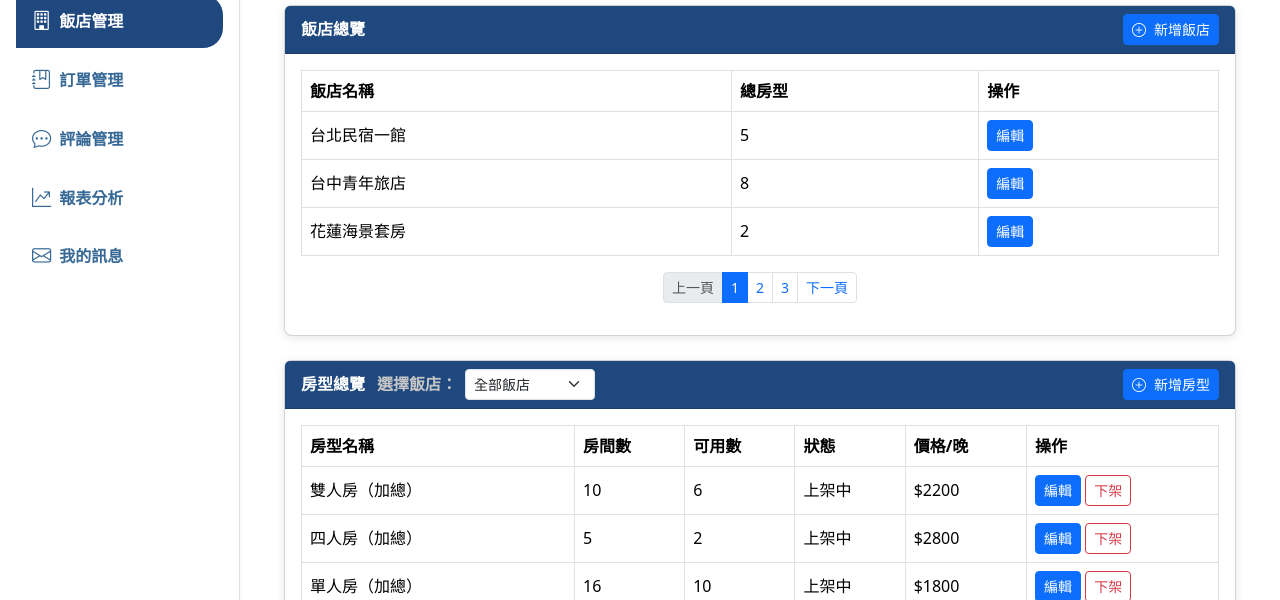
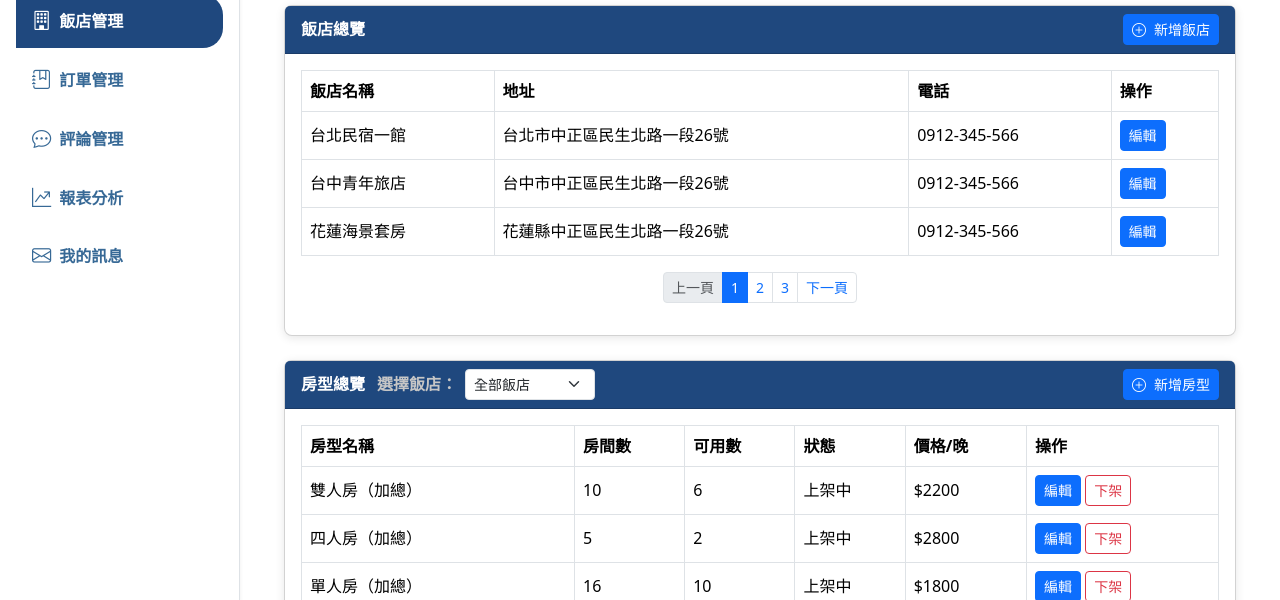
Before and after one commit to untiok4520/Staytion_frontend, a plain HTML site: page pages/hotel_management.html in a window 1280 px wide. Shown: the part 200-800 px from the top of the page. Drawn offline with nearby package versions, Linux system fonts and the light colour scheme; some icons are missing.

Commit message:
新增電話

```diff
--- a/pages/hotel_management.html
+++ b/pages/hotel_management.html
@@ -23,7 +23,7 @@
         body {
             margin: 0;
             background-color: white;
-            /* overflow: hidden; */
+            overflow: hidden;
         }
 
         .navbar {
@@ -208,24 +208,28 @@
                         <thead>
                             <tr>
                                 <th>飯店名稱</th>
-                                <th>總房型</th>
+                                <th>地址</th>
+                                <th>電話</th>
                                 <th>操作</th>
                             </tr>
                         </thead>
                         <tbody>
                             <tr>
                                 <td>台北民宿一館</td>
-                                <td>5</td>
+                                <td>台北市中正區民生北路一段26號</td>
+                                <td>0912-345-566</td>
                                 <td><button class="btn btn-sm btn-primary">編輯</button></td>
                             </tr>
                             <tr>
                                 <td>台中青年旅店</td>
-                                <td>8</td>
+                                <td>台中市中正區民生北路一段26號</td>
+                                <td>0912-345-566</td>
                                 <td><button class="btn btn-sm btn-primary">編輯</button></td>
                             </tr>
                             <tr>
                                 <td>花蓮海景套房</td>
-                                <td>2</td>
+                                <td>花蓮縣中正區民生北路一段26號</td>
+                                <td>0912-345-566</td>
                                 <td><button class="btn btn-sm btn-primary">編輯</button></td>
                             </tr>
                         </tbody>
@@ -362,7 +366,7 @@
             <div class="modal-dialog modal-lg modal-dialog-scrollable">
                 <div class="modal-content">
                     <div class="modal-header">
-                        <h5 class="modal-title" id="addHotelModalLabel">新增飯店</h5>
+                        <h5 class="modal-title" id="addHotelModalLabel">飯店設定</h5>
                         <button type="button" class="btn-close" data-bs-dismiss="modal" aria-label="關閉"></button>
                     </div>
                     <div class="modal-body">
@@ -373,6 +377,10 @@
                             </div>
                             <div class="mb-3">
                                 <label class="form-label">地址 *</label>
+                                <input type="text" class="form-control" required />
+                            </div>
+                            <div class="mb-3">
+                                <label class="form-label">電話 *</label>
                                 <input type="text" class="form-control" required />
                             </div>
                             <div class="mb-3">
```
